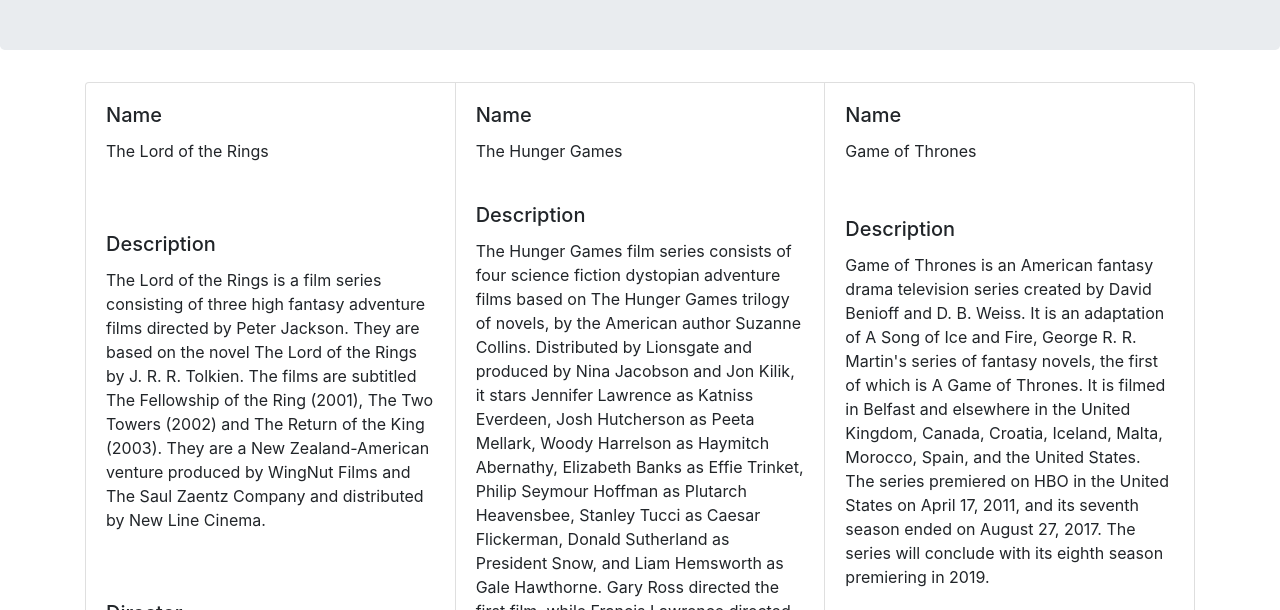
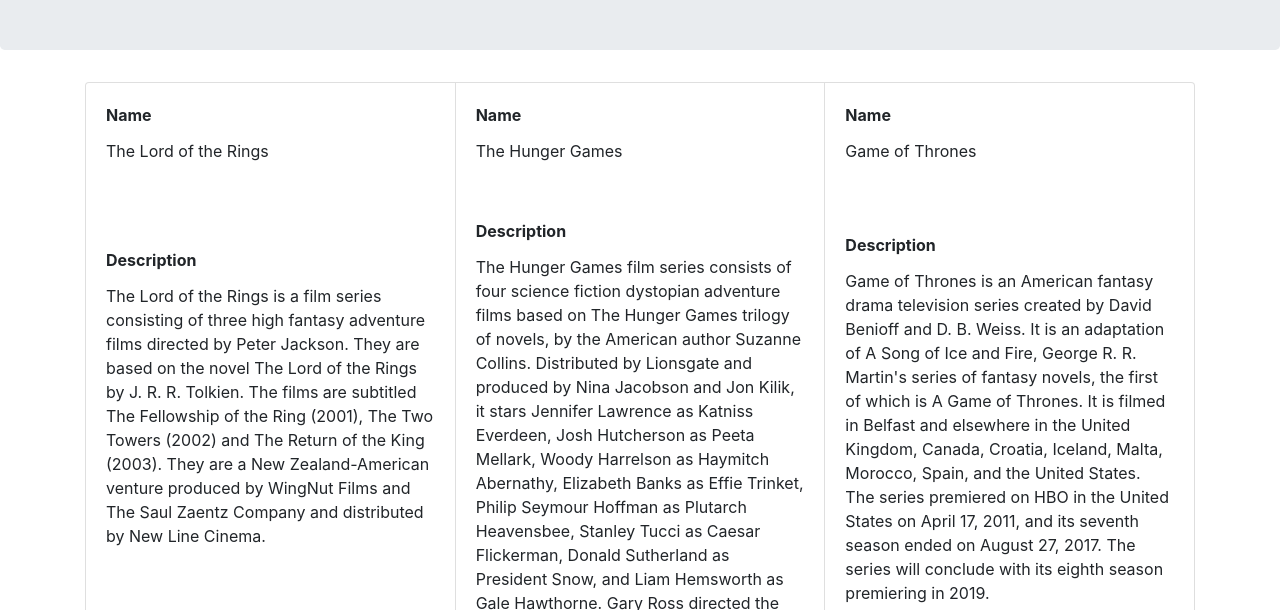
Before and after one commit to zZismaZz/practica_vuejs_introduccion, a website: page index.html in a window 1280 px wide. Shown: the part 190-800 px from the top of the page. Drawn offline with nearby package versions, Linux system fonts and the light colour scheme.

Commit message:
Ultimisimo cambio de ultimisima hora

```diff
--- a/index.html
+++ b/index.html
@@ -33,8 +33,10 @@
                 <div class="card-group">
                     <div class="card" v-for="item in col.collection.items">
                       <div class="card-body" v-for="movie in item.data">
-                        <h5 class="card-title">{{ movie.prompt }}</h5>
-                        <p class="card-text">{{ movie.value }}</p>
+                        <dl>
+                          <dt class="card-title">{{ movie.prompt }}</dt>
+                          <dd class="card-text">{{ movie.value }}</dd>
+                        </dl>
                       </div>
                       <div class="card-body"><a v-bind:href="item.href" class="btn btn-primary">Ver</a></div>
                     </div>
```
